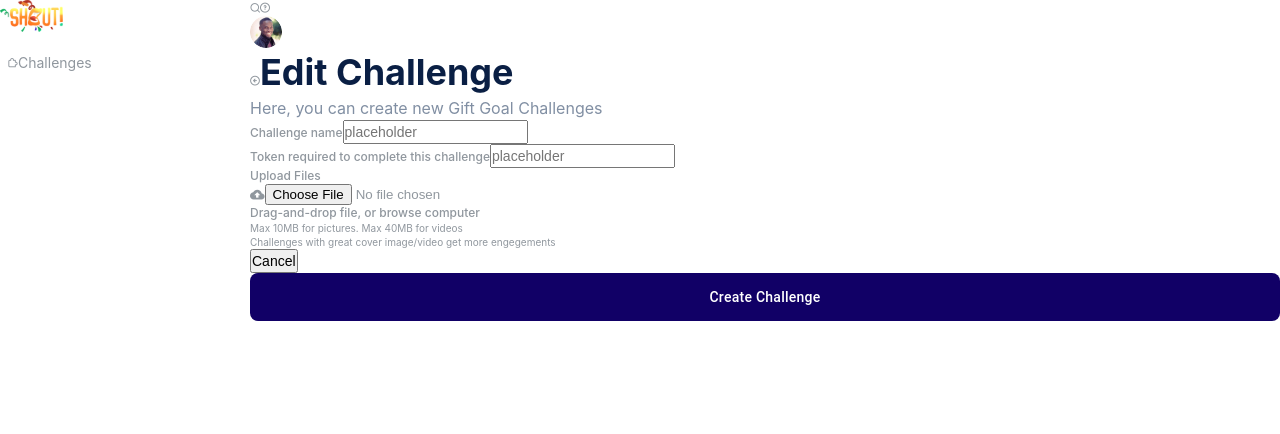
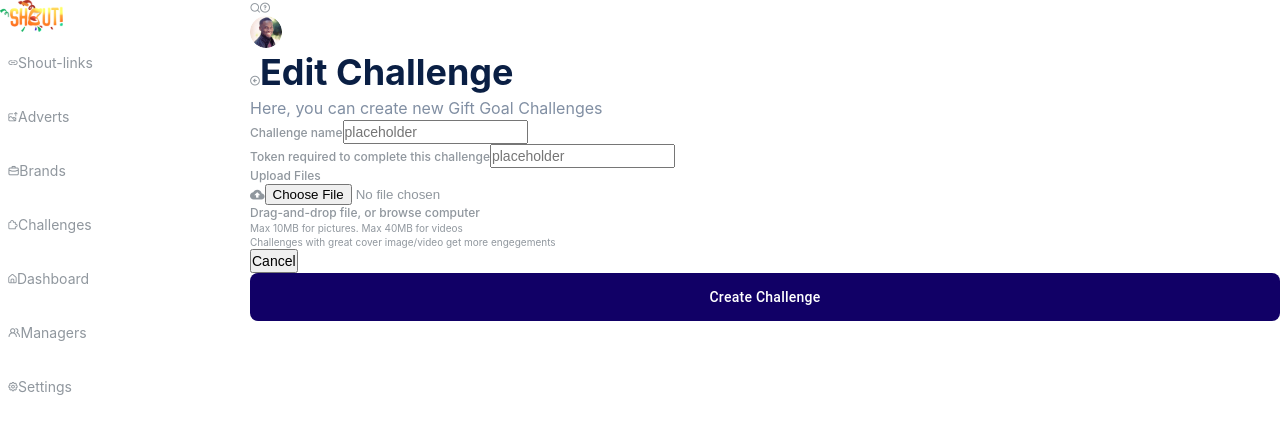
Before and after one commit to yebox/shout-interactive-link, a Next.js app: page /party-management/challenges/edit in a window 1280 px wide. Shown: the top 434 px of the page. Built offline with nearby package versions, Linux system fonts and the light colour scheme; a web font is replaced by a local one.

Commit message:
all links on side bar

```diff
--- a/components/Layouts/BaseLayout.js
+++ b/components/Layouts/BaseLayout.js
@@ -22,14 +22,22 @@ const BaseLayout = (props) => {
   }, [router.pathname]);
 
   const navs = [
-    { name: "Shout-links", link: `/${currentPageSection}/shout-links`, icon: "shout-link-2", page: "affiliates-management" },
-    { name: "Shout-links", link: `/${currentPageSection}/shout-links`, icon: "shout-link-2", page: "brand-management" },
-    { name: "Adverts", link: `/${currentPageSection}/adverts`, icon: "image-upload", page: "brand-management" },
-    { name: "Brands", link: `/${currentPageSection}/brands`, icon: "bag", page: "brand-management" },
-    { name: "Challenges", link: `/${currentPageSection}/challenges`, icon: "puzzle-piece", page: "challenges" },
-    { name: "Dashboard", link: `/${currentPageSection}/dashboard`, icon: "home-alt", page: "super-admin" },
-    { name: "Managers", link: `/${currentPageSection}/managers`, icon: "double-user", page: "super-admin" },
-    { name: "Settings", link: `/${currentPageSection}/settings`, icon: "gear", page: "super-admin" },
+    // { name: "Shout-links", link: `/${currentPageSection}/shout-links`, icon: "shout-link-2", page: "affiliates-management" },
+    // { name: "Shout-links", link: `/${currentPageSection}/shout-links`, icon: "shout-link-2", page: "brand-management" },
+    // { name: "Adverts", link: `/${currentPageSection}/adverts`, icon: "image-upload", page: "brand-management" },
+    // { name: "Brands", link: `/${currentPageSection}/brands`, icon: "bag", page: "brand-management" },
+    // { name: "Challenges", link: `/${currentPageSection}/challenges`, icon: "puzzle-piece", page: "challenges" },
+    // { name: "Dashboard", link: `/${currentPageSection}/dashboard`, icon: "home-alt", page: "super-admin" },
+    // { name: "Managers", link: `/${currentPageSection}/managers`, icon: "double-user", page: "super-admin" },
+    // { name: "Settings", link: `/${currentPageSection}/settings`, icon: "gear", page: "super-admin" },
+    // { name: "Shout-links", link: `/affiliates-management/shout-links`, icon: "shout-link-2", page: "affiliates-management" },
+    { name: "Shout-links", link: `/brand-management/shout-links`, icon: "shout-link-2", page: "brand-management" },
+    { name: "Adverts", link: `/brand-management/adverts`, icon: "image-upload", page: "brand-management" },
+    { name: "Brands", link: `/brand-management/brands`, icon: "bag", page: "brand-management" },
+    { name: "Challenges", link: `/party-management/challenges`, icon: "puzzle-piece", page: "challenges" },
+    { name: "Dashboard", link: `/super-admin/dashboard`, icon: "home-alt", page: "super-admin" },
+    { name: "Managers", link: `/super-admin/managers`, icon: "double-user", page: "super-admin" },
+    { name: "Settings", link: `/super-admin/settings`, icon: "gear", page: "super-admin" },
   ];
   return (
     <div className={styles.container}>
@@ -40,7 +48,7 @@ const BaseLayout = (props) => {
           {navs.map((nav, i) => {
             return (
               <>
-                {router.pathname.includes(nav.page) && (
+                {/* {router.pathname.includes(nav.page) && (
                   <Link href={nav.link} key={i}>
                     <li
                       onClick={() => {
@@ -52,7 +60,20 @@ const BaseLayout = (props) => {
                       <span className="body_light">{nav.name}</span>
                     </li>
                   </Link>
-                )}
+                )} */}
+                {
+                  <Link href={nav.link} key={i}>
+                    <li
+                      onClick={() => {
+                        setActiveLink(nav.link);
+                      }}
+                      className={styles.nav__item + ` hover:bg hover:bg-hover-color--1 ${router.pathname.includes(nav.link) ? "text-primary bg-gray-100" : ""}`}
+                    >
+                      <span className={`icon-${nav.icon} text-[16px] mr-[9px]`}></span>
+                      <span className="body_light">{nav.name}</span>
+                    </li>
+                  </Link>
+                }
               </>
             );
           })}
```
